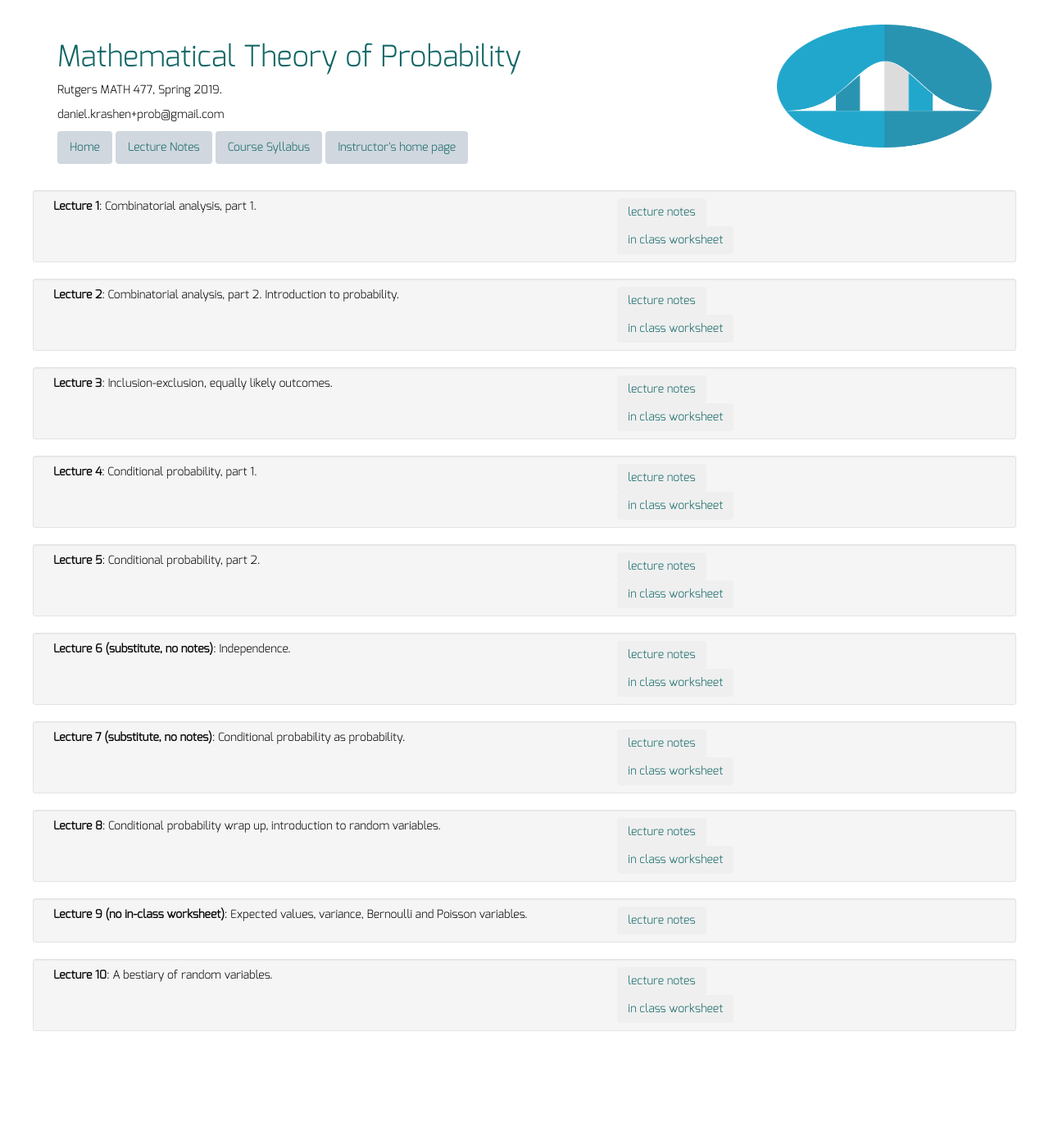
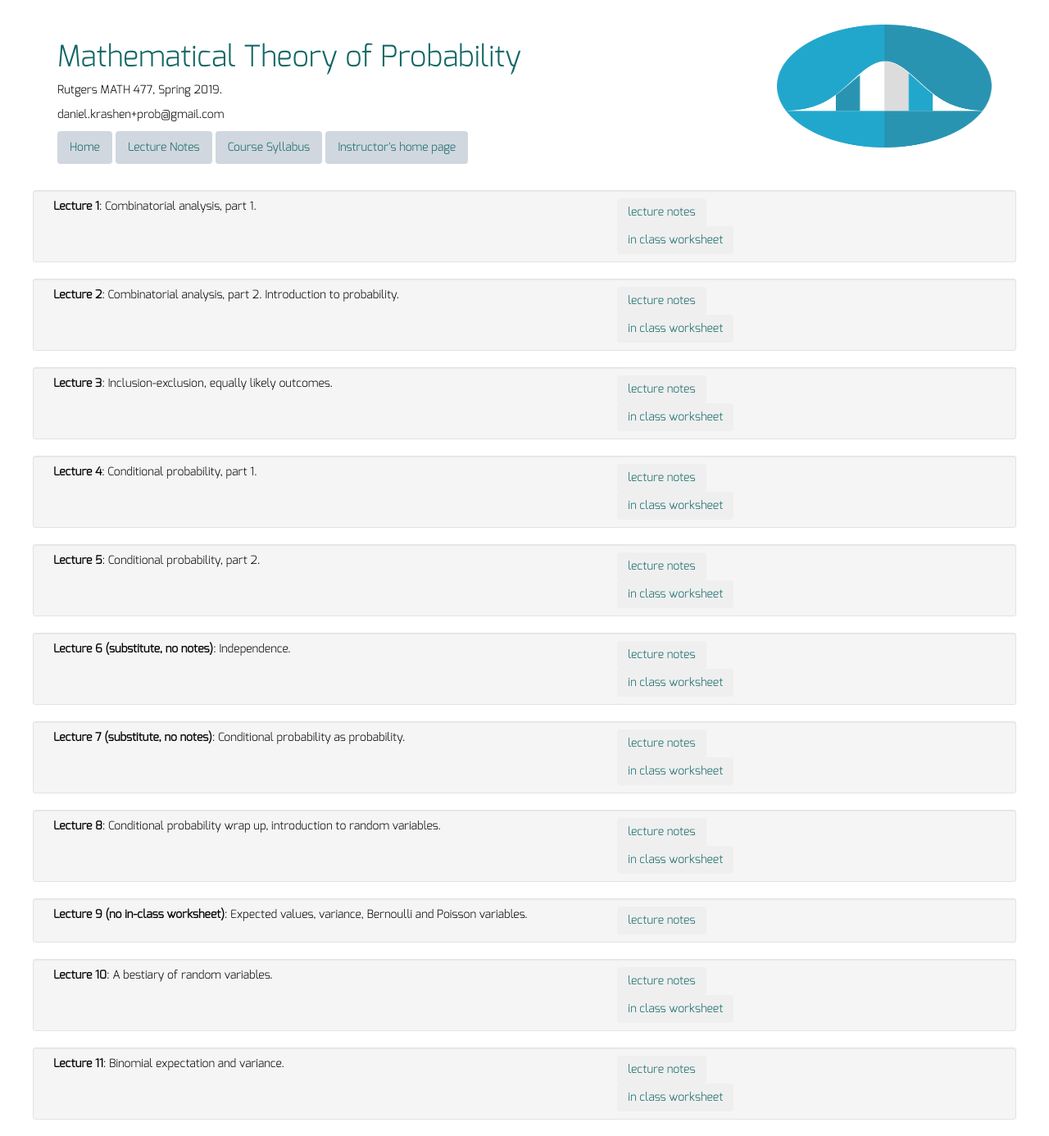
Before and after one commit to dkrashen/probability, a Jekyll site: the page built from lectures/index.html, in a window 1280 px wide. Shown: the whole page at 82% size. Built offline with Jekyll 4.4.1, drawn with Linux system fonts in a browser that asks for light colours; nearby versions of some CDN libraries; before the commit the page ends 1278 px from its top, so only the background shows below that.

Commit message:
add lecture 11 material

```diff
--- a/_data/lectures.yml
+++ b/_data/lectures.yml
@@ -38,3 +38,7 @@
   filename: "lecture10.pdf"
   description: "A bestiary of random variables."
   quizfilename: "quiz10.pdf"
+- title: "Lecture 11"
+  filename: "lecture11.pdf"
+  description: "Binomial expectation and variance."
+  quizfilename: "quiz11.pdf"
```
Also changed, not shown: 2 other files.
